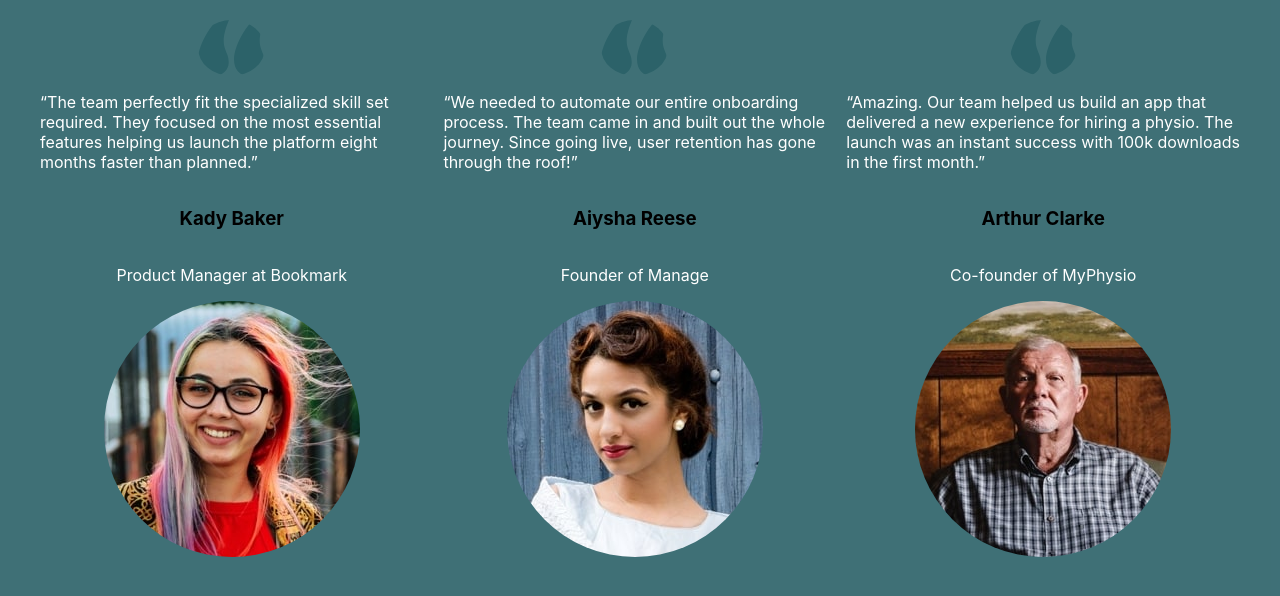
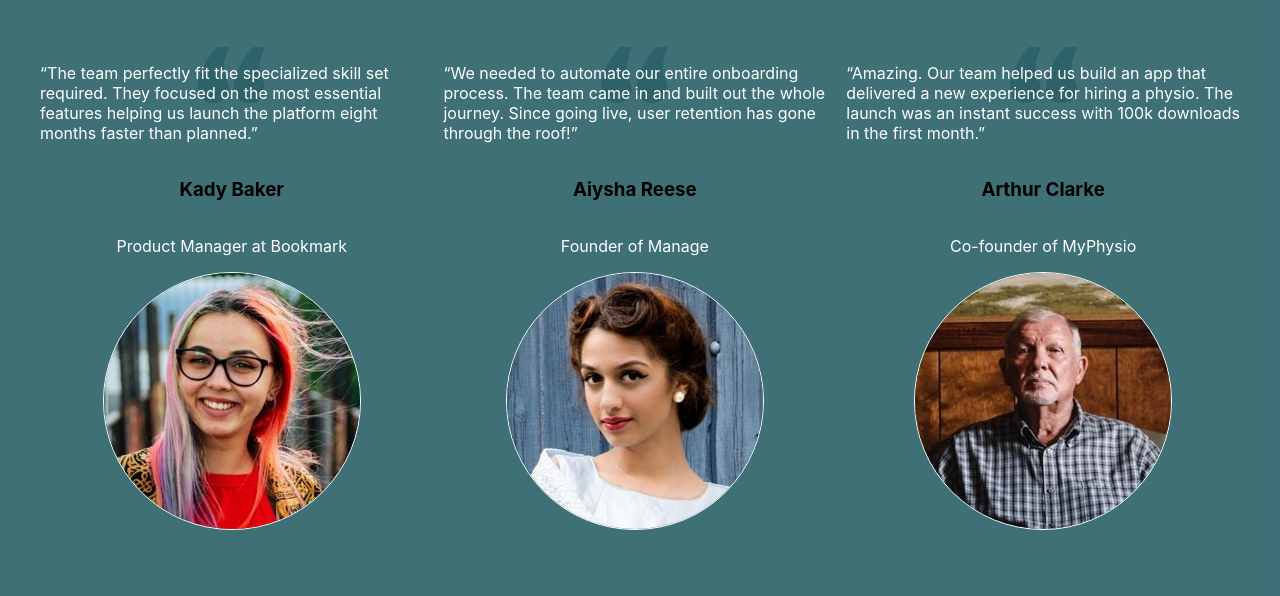
Before and after one commit to Gastonben/landinpage20102021, a plain HTML site: page landing/index.html in a window 1280 px wide. Shown: the part 2140-2736 px from the top of the page. Drawn offline with Linux system fonts and the light colour scheme.

Commit message:
advances

```diff
--- a/landing/assets/css/devices/desktop/desktop.css
+++ b/landing/assets/css/devices/desktop/desktop.css
@@ -18,6 +18,19 @@
     height: 100vh;
     background: #2C6269;
     color: white;
+  }
+
+.nav > ul > li {
+    padding: 0 10px 0 10px;
+}
+
+  .contact{
+    border: solid 2px white;
+    border-radius: 50px;
+    padding: 10px;
+    margin: 0 0 0 430px;
+    text-transform: uppercase;
+    font-weight: bold;
   }
 
   .header-content > h1 {
@@ -109,7 +122,13 @@
     padding: 10px;
 }
 
-.profile > img{
+.profile > .quote{
+    position: absolute;
+    z-index: -1;
+}
+
+.profile > .prof{
+    border: solid 1px white;
     border-radius: 100%;
 }
 
@@ -126,6 +145,8 @@
     border-radius: 50px;
     padding: 10px;
     margin: 0 100px 0 0;
+    text-transform: uppercase;
+    font-weight: bold;
 }
 
 footer{
--- a/landing/index.html
+++ b/landing/index.html
@@ -59,25 +59,25 @@
                 <h2>Delivering real results for top companies. Some of our <span>success stories.</span></h2>
                 <div class="profiles">
                     <div class="profile">
-                        <img src="/landing/img/icons/icon-quotes.svg" alt="quotes">
+                        <img class="quote" src="/landing/img/icons/icon-quotes.svg" alt="quotes">
                         <p>“The team perfectly fit the specialized skill set required. They focused on the most essential features helping us launch the platform eight months faster than planned.”</p>
                         <h3>Kady Baker</h3>
                         <p>Product Manager at Bookmark</p>
-                        <img src="/landing/img/icons/avatar-kady.jpg" alt="picture">
+                        <img class="prof" src="/landing/img/icons/avatar-kady.jpg" alt="picture">
                     </div>
                     <div class="profile">
-                        <img src="/landing/img/icons/icon-quotes.svg" alt="quotes">
+                        <img class="quote" src="/landing/img/icons/icon-quotes.svg" alt="quotes">
                         <p>“We needed to automate our entire onboarding process. The team came in and built out the whole journey. Since going live, user retention has gone through the roof!”</p>
                         <h3>Aiysha Reese</h3>
                         <p>Founder of Manage</p>
-                        <img src="/landing/img/icons/avatar-aiysha.jpg" alt="picture">
+                        <img class="prof" src="/landing/img/icons/avatar-aiysha.jpg" alt="picture">
                     </div>
                     <div class="profile">
-                        <img src="/landing/img/icons/icon-quotes.svg" alt="quotes">
+                        <img class="quote" src="/landing/img/icons/icon-quotes.svg" alt="quotes">
                         <p>“Amazing. Our team helped us build an app that delivered a new experience for hiring a physio. The launch was an instant success with 100k downloads in the first month.”</p>
                         <h3>Arthur Clarke</h3>
                         <p>Co-founder of MyPhysio</p>
-                        <img src="/landing/img/icons/avatar-arthur.jpg" alt="picture">
+                        <img class="prof" src="/landing/img/icons/avatar-arthur.jpg" alt="picture">
                     </div>
                 </div>
             </section>
```
